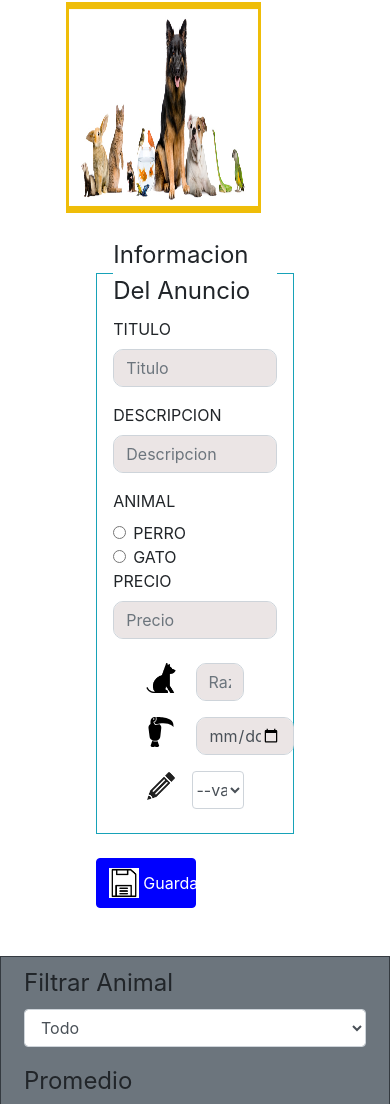
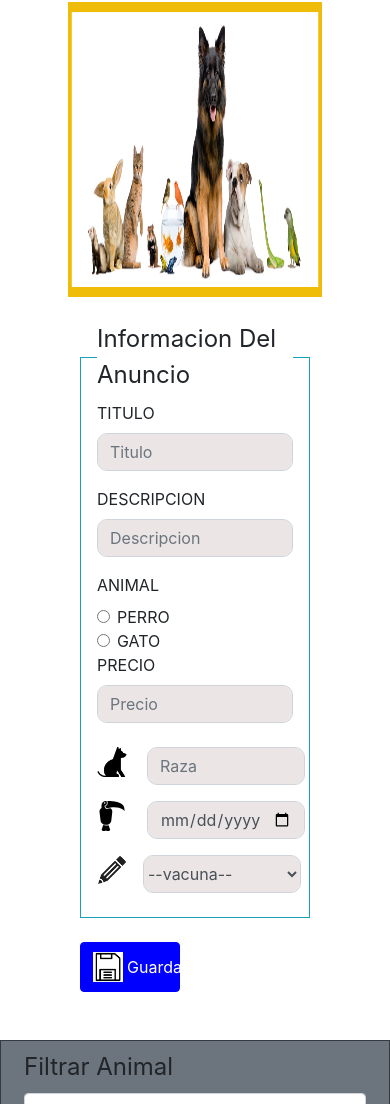
Before and after one commit to RojasFranco/Anuncio-Mascotas, a plain HTML site: page index.html in a window 390 px wide. Shown: the part 202-1306 px from the top of the page. Drawn offline with nearby package versions, Linux system fonts and the light colour scheme.

Commit message:
se mejora responsive

```diff
--- a/css/miEstilo.css
+++ b/css/miEstilo.css
@@ -46,16 +46,25 @@ main{
 }
 
 #imgPpal{
-    height: 25vh;
-    width: 50vw;
+    height: 35vh;
+    width: 65vw;
 }
 
 @media (max-width:800px){
     header, footer{
         flex-direction: column;
     }
+    #ultIconosForm{
+        display: flex;
+        flex-direction: column;
+        align-items: flex-start;
+    }
 }
+/* #ultIconosForm{
+    display: flex;
+    flex-direction: column;
 
+} */
 
 #formulario{
     display: flex;
@@ -64,7 +73,7 @@ main{
     text-transform: uppercase;
 }
 
-#formulario input{
+#formulario input, #idVacuna{
     background-color: rgb(235, 229, 229);
     /* height: 30px; */
     border-radius: 10px;
@@ -150,16 +159,10 @@ background-color: rgb(13, 13, 155);
     display: none;
 }
 
-
-.miTabla{
-    border-collapse: collapse;
-    width: 600px;
-}
 th{
     background-color: rgb(4, 4, 167);
 }
 td, th{
-    border: 1px solid rgb(78, 78, 214);
-    height: 30px;
-    text-align: center;
+    border: 1px solid;
+    width: 100vw;
 }
--- a/index.html
+++ b/index.html
@@ -13,7 +13,7 @@
 </head>
 <body>
     <header class="container-fluid row align-items-center">
-        <div class="col-sm"><img id="imgHeader" class="m-0" src="./imagenes/header.jpg" alt=""></div>
+        <div class="col-2 "><img id="imgHeader" class="m-0" src="./imagenes/header.jpg" alt=""></div>
         <nav class="  col-4-sm">
             <div class="enlacesHeader">
                 <a href="./nosotros.html">Nosotros</a>
@@ -27,10 +27,10 @@
     <br>
     <main>
         <h1 class="text-center">Administración</h1>
-        <div class="container"><img src="./imagenes/ppal.jpg" alt="" id="imgPpal"></div>
+        <div class="container text-center"><img src="./imagenes/ppal.jpg" alt="" id="imgPpal"></div>
     </main>
     <br>
-    <div class="container col-7">
+    <div class="container col-8">
         <fieldset id="fieldset" class="border border-info px-3 ">
             <legend>Informacion Del Anuncio</legend>
             <form action="" id="formulario">
@@ -61,14 +61,14 @@
                 <input type="text" id="txtPrecio" class="form-control" placeholder="Precio">
 
 
-                <div class="my-4 d-flex justify-content-center flex-direction: row">
-                    <div class="divIconos col-8"> <img class="iconos mr-3" src="./imagenes/iconoRaza.png" alt=""><input type="text" id="txtRaza" class="form-control ml-1" placeholder="Raza"></div>
+                <div class="row justify-content-center my-4" id="ultIconosForm">
+                    <div class="divIconos col-sm-8 col-10"> <img class="iconos mr-3" src="./imagenes/iconoRaza.png" alt=""><input type="text" id="txtRaza" class="form-control ml-1 col-12" placeholder="Raza"></div>
 
-                    <div class="divIconos col-8 my-3"><img class="iconos mr-3" src="./imagenes/iconoFecha.svg" alt=""> <input type="date" name="" class="form-control ml-1" id="dateFecha"></div>
+                    <div class="divIconos col-sm-8 col-10 my-3"><img class="iconos mr-3" src="./imagenes/iconoFecha.svg" alt=""> <input type="date" name="" class="form-control ml-1 col-12" id="dateFecha"></div>
 
-                    <div class="divIconos col-8 ">
+                    <div class="divIconos col-sm-8 col-10">
                         <img src="./imagenes/iconoVacuna.png" class="iconos mr-3" alt="">
-                        <select name="" id="" class="form-control p-0">
+                        <select name="" id="idVacuna" class="form-control p-0 col-12">
                             <option value="vacio">--vacuna--</option>
                             <option value="si">Si</option>
                             <option value="no">No</option>
--- a/js/miScript.js
+++ b/js/miScript.js
@@ -29,39 +29,8 @@ let tiposAnimales = document.getElementsByName("tipoAnimales");
 
 let botonesModificar = document.getElementById("botonesModificar");
 
-
-/****************** TRAER DATOS *******************/
-/*function TraerDatos(){
-
-    //tabla.classList.add("miTabla");
-
-    let xhr = new XMLHttpRequest();
-    xhr.onreadystatechange = function(){
-        miSpinner.setAttribute("src", srcMiSpinner);
-        if(xhr.readyState==4){
-            miSpinner.removeAttribute("src");
-            if(xhr.status==200){
-                let rtaXhr = xhr.response;
-                let rtaJson = JSON.parse(rtaXhr);
-                datos = rtaJson.data;
-                console.log(rtaJson.message);
-                CrearTablaConDatos(datos);
-                let tdsTabla = document.getElementsByTagName("td");
-                cargarEventosTdsTabla(tdsTabla);
-            }
-            else{
-                console.log("HUBO ERROR AL CARGAR");
-            }
-        }
-    }
-
-    xhr.open("GET", "http://localhost:3000/traer");
-    xhr.setRequestHeader("content-type", "application/json");
-    xhr.send();
-}*/
 let listaMascotas = [];
 function TraerDatos(){
-    tabla.classList.add("table", "table-dark", "border", "text-center");
     if(!localStorage.getItem("listaMascotas")){
         localStorage.setItem("listaMascotas", JSON.stringify(listaMascotas));
     }
@@ -101,6 +70,7 @@ function CrearTablaConDatos(datosTabla){
       tabla.appendChild(tr);
     })
     contenedorTabla.appendChild(tabla);
+    tabla.classList.add("table", "table-responsive", "text-center", "table-dark");
 }
 
 
```
Also changed, not shown: anuncios.html (+8 -2 lines).
